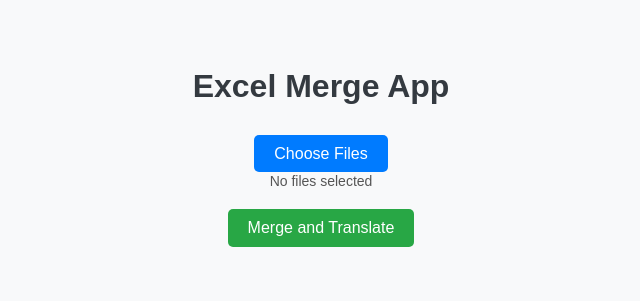
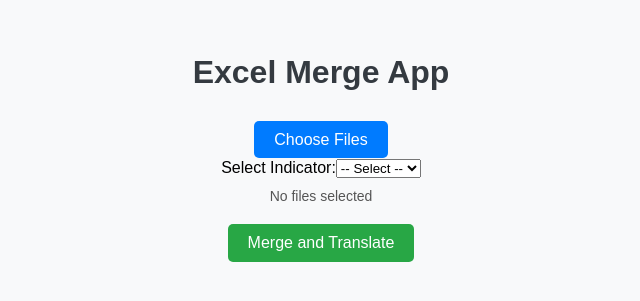
Before and after one commit to ewest17-uncc/excel-merge-frontend, a React (Create React App) app: page / in a window 1280 px wide. Shown: the part 253-554 px from the top of the page, without its empty margins (319-959 px from the left). Built offline with nearby package versions, Linux system fonts and the light colour scheme.

Commit message:
add docker compose

```diff
--- a/src/FileUploader.js
+++ b/src/FileUploader.js
@@ -7,6 +7,7 @@ const FileUploader = ({ onMerge }) => {
   const [files, setFiles] = useState([]);
   const [loading, setLoading] = useState(false);
   const [error, setError] = useState(false);
+  const [selectedIndicator, setSelectedIndicator] = useState('');
 
   useEffect(() => {
     console.log('FILES ARE: ', files)
@@ -29,13 +30,16 @@ const FileUploader = ({ onMerge }) => {
         formData.append(`files[${i}]`, files[i]); // Append each file with a unique key
     }
 
+    formData.append('selectedIndicator', selectedIndicator);
+
     console.log('FORM DATA: ')
     for(var pair of formData.entries()) {
         console.log(pair[0]+ ', '+ pair[1]);
      }
 
     console.log('ENV VAR: ', process.env.REACT_APP_API_URL)
-    const link = `${process.env.REACT_APP_API_URL}:5000/merge_excel`
+    const link = `${process.env.REACT_APP_API_URL}/merge_excel`
+    // const link = `http://127.0.0.1:5001/merge_excel`
     console.log('LINK: ', link)
     try {
       const response = await axios.post(link, formData, {
@@ -78,6 +82,16 @@ const FileUploader = ({ onMerge }) => {
             <label for="file-input" class="file-label">Choose Files</label>
             <input type="file" id="file-input" multiple onChange={handleFileChange} className="file-input" />
         </div>
+        <div className="indicator-selector">
+            <label htmlFor="indicator-select">Select Indicator:</label>
+            <select id="indicator-select" onChange={(e) => setSelectedIndicator(e.target.value)}>
+            <option value="">-- Select --</option>
+            <option value="Indicator 1">Indicator 1</option>
+            <option value="Indicator 2">Indicator 2</option>
+            <option value="Indicator 3">Indicator 3</option>
+            <option value="Indicator 4">Indicator 4</option>
+            </select>
+        </div>
         <span className="file-display">
             {files.length > 0 ? `${files.length} file${files.length > 1 ? 's' : ''} selected` : 'No files selected'}
         </span>
```
Also changed, not shown: docker-compose.yml (added, +13 -0 lines), docker_instructions.txt.
